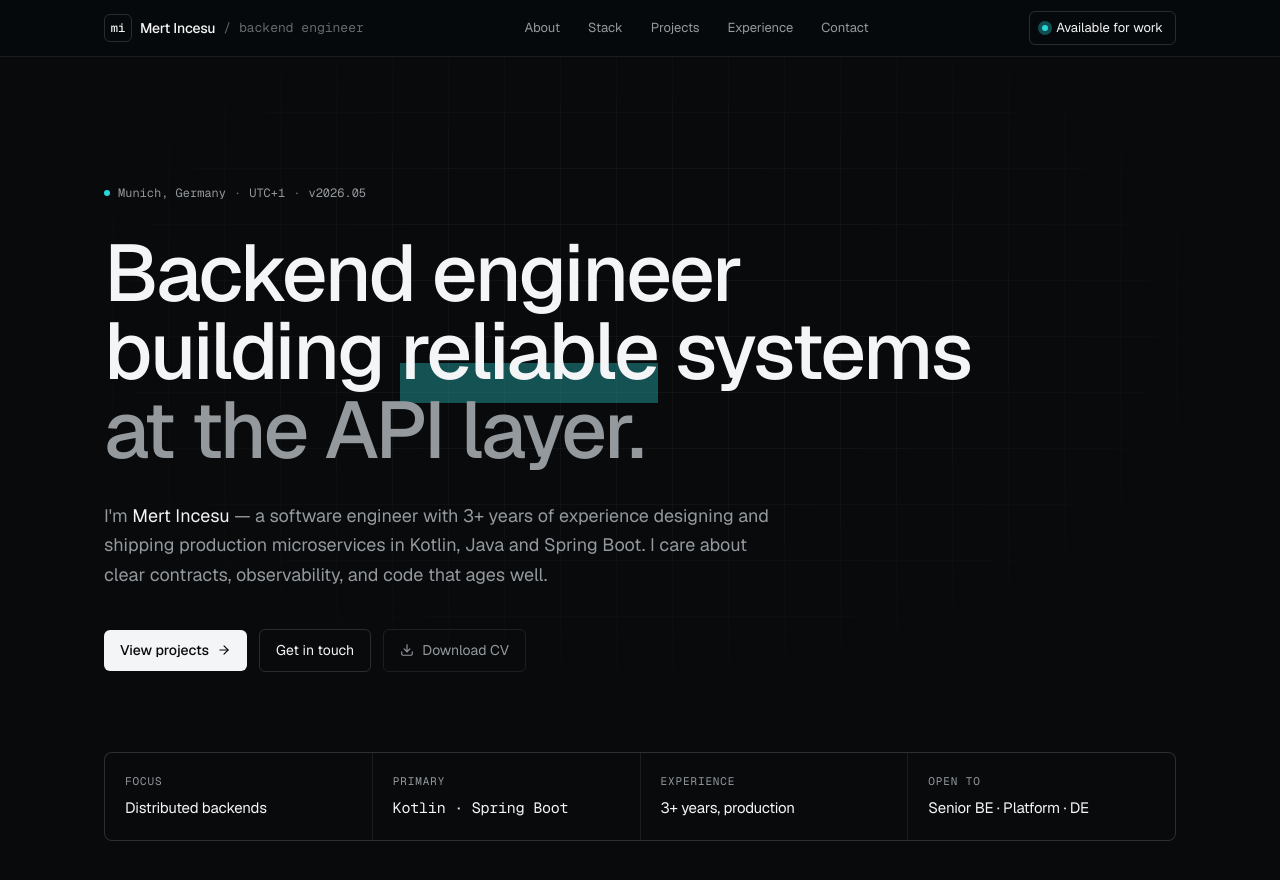
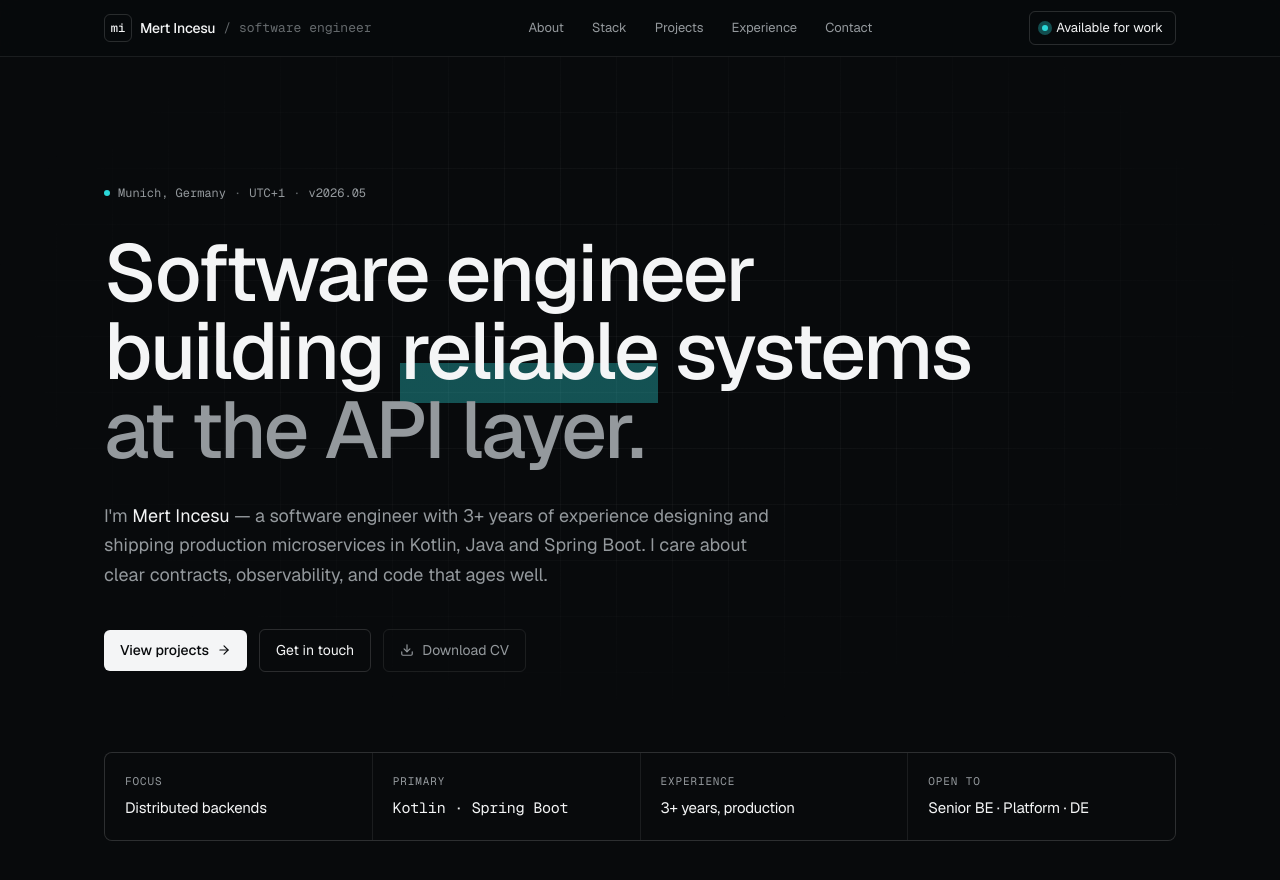
Before and after one commit to mertinc/mertincesu-website, a Next.js app: page / in a window 1280 px wide. Shown: the top 880 px of the page. Built offline with nearby package versions, Linux system fonts and the light colour scheme.

Commit message:
Update title from "backend engineer" to "software engineer"

```diff
--- a/components/hero.tsx
+++ b/components/hero.tsx
@@ -68,7 +68,7 @@ export default function Hero() {
           as="h1"
           className="text-[44px] sm:text-[64px] md:text-[80px] leading-[0.98] tracking-tighter2 font-medium"
         >
-          Backend engineer
+          Software engineer
           <br />
           building <span className="accent-underline">reliable</span> systems
           <br className="hidden sm:block" />
--- a/components/nav.tsx
+++ b/components/nav.tsx
@@ -10,7 +10,7 @@ export default function Nav() {
             Mert Incesu
           </span>
           <span className="hidden sm:inline text-dim text-[13px] font-mono">
-            / backend engineer
+            / software engineer
           </span>
         </a>
 
```
